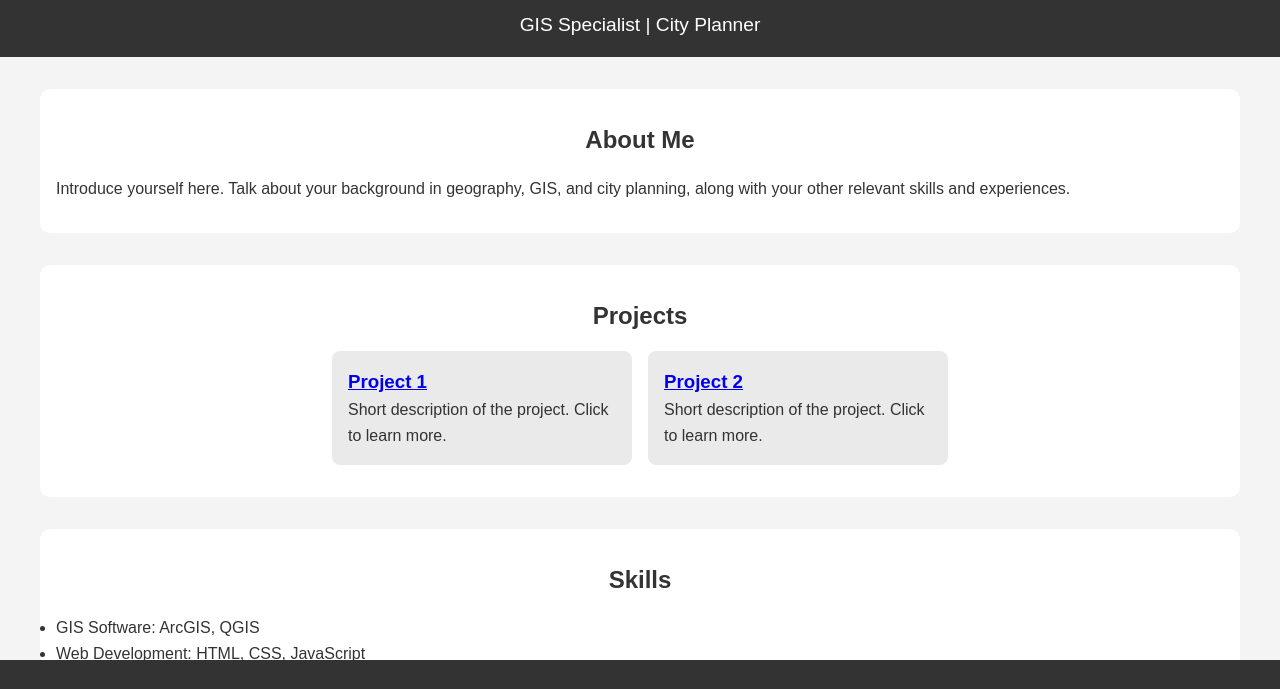
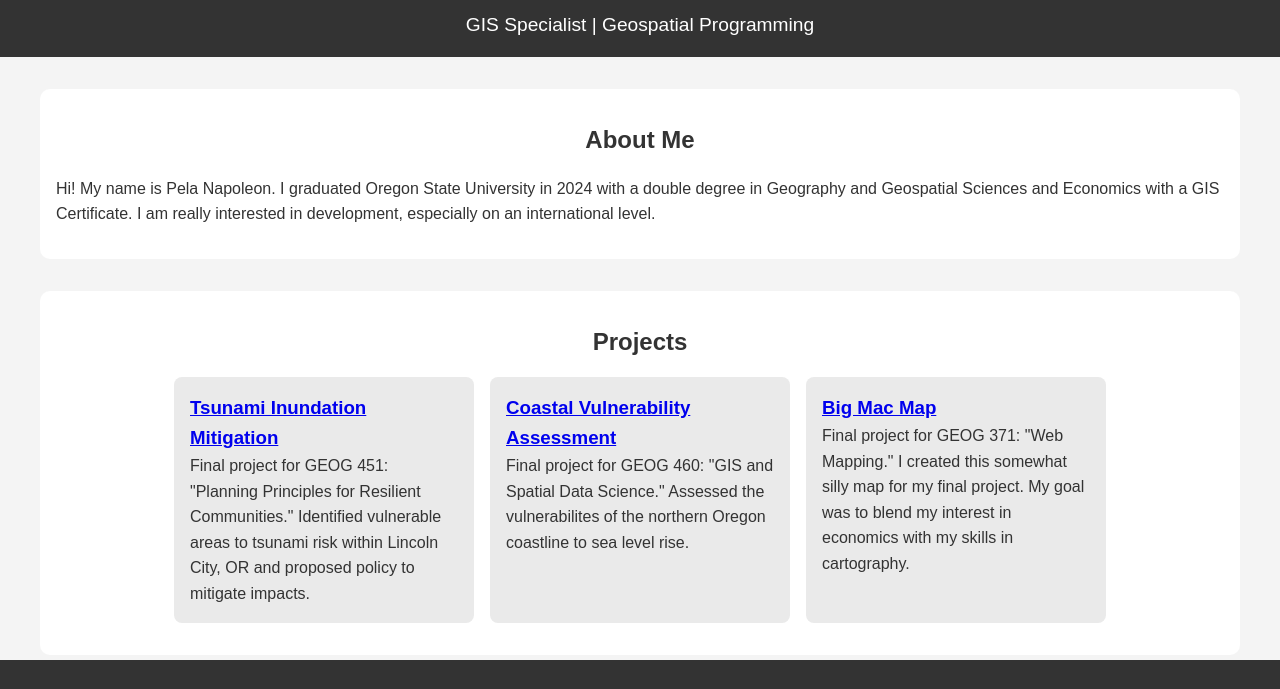
Before and after one commit to pelaaaa/gis_portfolio, a plain HTML site: page index.html in a window 1280 px wide. Shown: the part 108-797 px from the top of the page. Drawn offline with Linux system fonts and the light colour scheme.

Commit message:
Update index.html

```diff
--- a/index.html
+++ b/index.html
@@ -19,27 +19,37 @@
         </nav>
         <div class="intro">
             <h1>Pela Napoleon</h1>
-            <p>GIS Specialist | City Planner</p>
+            <p>GIS Specialist | Geospatial Programming</p>
         </div>
     </header>
 
     <section id="about" class="section">
         <h2>About Me</h2>
-        <p>Introduce yourself here. Talk about your background in geography, GIS, and city planning, along with your other relevant skills and experiences.</p>
+        <p>Hi! My name is Pela Napoleon.
+		I graduated Oregon State University in 2024 with a double degree in Geography and Geospatial Sciences
+		 and Economics with a GIS Certificate. I am really interested in development, especially on an international
+		  level.</p>
     </section>
 
     <section id="projects" class="section">
         <h2>Projects</h2>
         <div class="project-list">
             <div class="project">
-                <h3><a href="project1.html">Project 1</a></h3>
-                <p>Short description of the project. Click to learn more.</p>
+                <h3><a href="project1.html">Tsunami Inundation Mitigation</a></h3>
+                <p>Final project for GEOG 451: "Planning Principles for Resilient Communities."
+				 Identified vulnerable areas to tsunami risk within Lincoln City, OR and
+				 proposed policy to mitigate impacts.</p>
             </div>
             <div class="project">
-                <h3><a href="project2.html">Project 2</a></h3>
-                <p>Short description of the project. Click to learn more.</p>
+                <h3><a href="project2.html">Coastal Vulnerability Assessment</a></h3>
+                <p>Final project for GEOG 460: "GIS and Spatial Data Science."
+				Assessed the vulnerabilites of the northern Oregon coastline to sea level rise.</p>
             </div>
-            <!-- Add more projects as needed -->
+            <div class="project">
+				<h3><a href="https://pelaaaa.github.io/BigMacMap/">Big Mac Map</a></h3>
+				<p>Final project for GEOG 371: "Web Mapping."
+				I created this somewhat silly map for my final project. My goal was to
+				blend my interest in economics with my skills in cartography.</p>
         </div>
     </section>
 
@@ -56,8 +66,8 @@
 
     <section id="contact" class="section">
         <h2>Contact</h2>
-        <p>Email: <a href="mailto:your.email@example.com">your.email@example.com</a></p>
-        <p>LinkedIn: <a href="https://www.linkedin.com/in/yourprofile" target="_blank">Your LinkedIn</a></p>
+        <p>Email: <a href="mailto:pela.napoleon22@gmail.com">pela.napoleon22@gmail.com</a></p>
+        <p>LinkedIn: <a href="www.linkedin.com/in/napela-napoleon" target="_blank">LinkedIn</a></p>
     </section>
 
     <footer>
```
